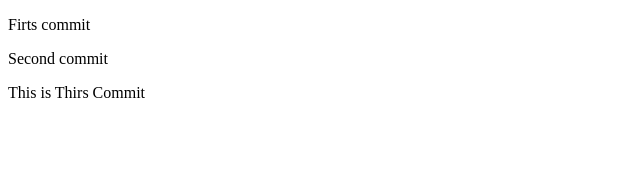
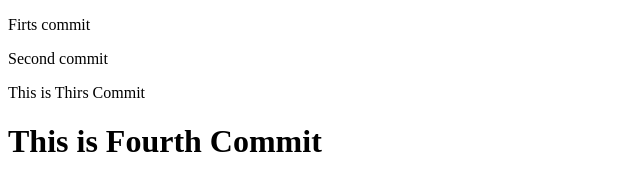
Before and after one commit to levan-geo/Lesson-5-Float, a plain HTML site: page index.html in a window 1280 px wide. Shown: the whole page, without its empty margins (0-640 px from the left). Drawn offline with Linux system fonts and the light colour scheme.

Commit message:
This is Fourth commit

```diff
--- a/index.html
+++ b/index.html
@@ -8,5 +8,6 @@
 <p>Firts commit</p>
 <p>Second commit</p>
 <p>This is Thirs Commit</p>
+<h1>This is Fourth Commit</h1>
 </body>
 </html>
```
